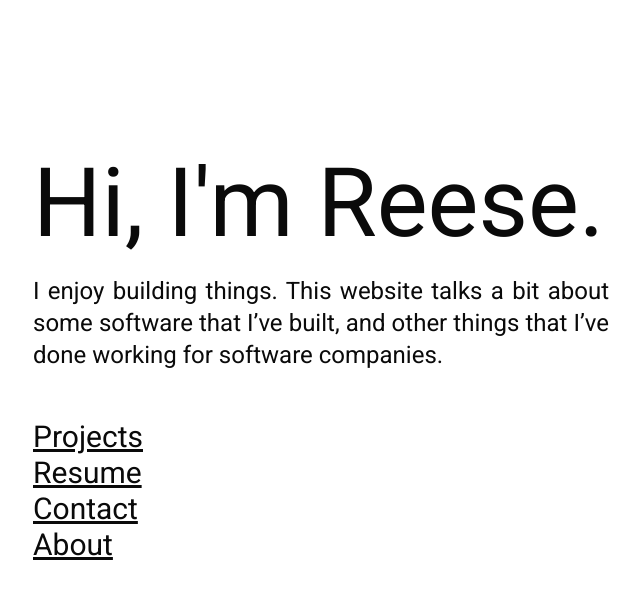
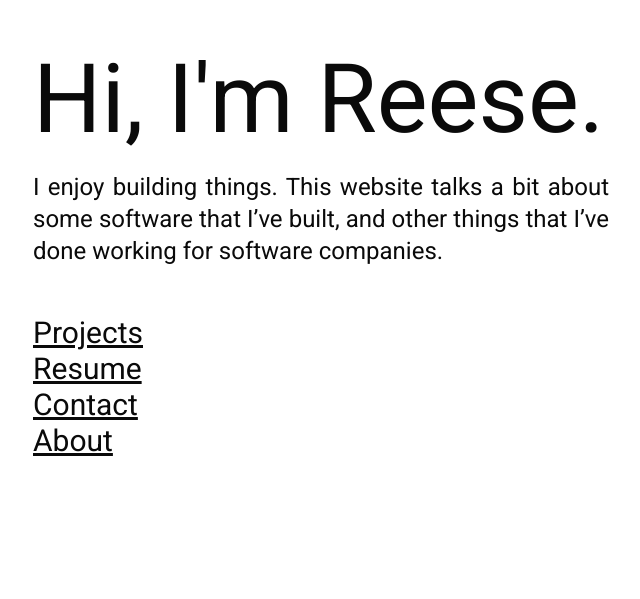
Before and after one commit to rmehyde/website, a Next.js app: page / in a window 1280 px wide. Shown: the part 145-744 px from the top of the page, without its empty margins (47-687 px from the left). Built offline with nearby package versions, Linux system fonts and the light colour scheme.

Commit message:
fix homepage layout

```diff
--- a/app/layout.tsx
+++ b/app/layout.tsx
@@ -22,10 +22,8 @@ export default function RootLayout({children}: { children: React.ReactNode }) {
         <html lang="en" className={`${roboto.variable} font-sans`}>
             <body>
                 <div className="min-h-screen max-w-7xl m-auto px-4 sm:px-12 flex flex-col">
-                    <header className="pt-4 pb-8 md:pt-6 md:pb-20">
-                        <NavigationHeader/>
-                    </header>
-                    <main className="grow">
+                    <NavigationHeader/>
+                    <main className="grow flex flex-col">
                         {children}
                     </main>
                     <SiteFooter/>
--- a/app/page.tsx
+++ b/app/page.tsx
@@ -17,7 +17,7 @@ import {scale} from "@/app/lib/typography";
 
 export default async function Home() {
     return (
-        <div className="min-h-screen flex flex-col justify-center sm:pl-8">
+        <div className="grow flex flex-col justify-center sm:pl-8">
             <div className="max-w-md md:max-w-xl">
                 <div className={scale.splash}>
                     {"Hi, I'm Reese."}
--- a/app/ui/navigationHeader.tsx
+++ b/app/ui/navigationHeader.tsx
@@ -12,7 +12,7 @@ export function NavigationHeader() {
     if (pathname === '/') return null
 
     return (
-        <header className="flex flex-wrap items-center justify-between">
+        <header className="pt-4 pb-8 md:pt-6 md:pb-20 flex flex-wrap items-center justify-between">
             {/* Home link: House icon below sm (no room for the name), the full name at sm+. */}
             <Link href="/" aria-label="Home" className={cn(scale.nav, "inline-flex items-center")}>
                 <House className="h-4 w-4 sm:hidden" aria-hidden="true"/>
```
